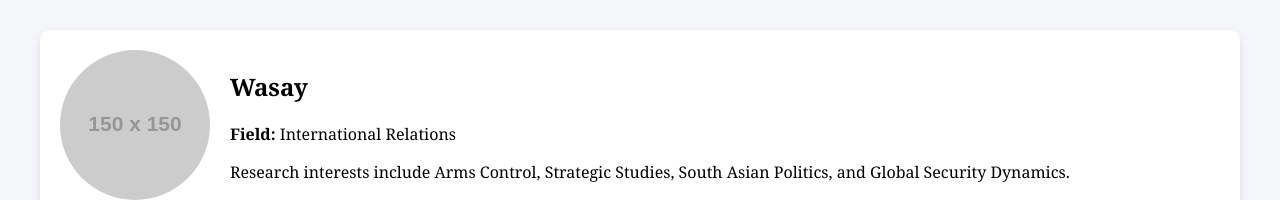
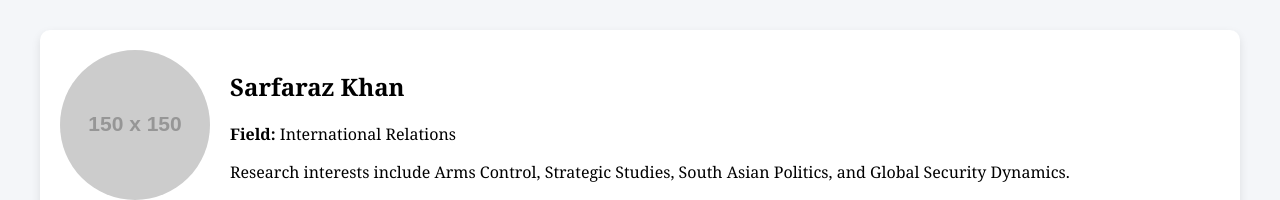
Before and after one commit to sarfarazkhansherani/Sarfaraz-Khan-Sherani-, a plain HTML site: page index.html in a window 1280 px wide. Shown: the part 790-990 px from the top of the page. Drawn offline with Linux system fonts and the light colour scheme; placeholder pictures from the web are drawn by us.

Commit message:
Update index.html

```diff
--- a/index.html
+++ b/index.html
@@ -93,7 +93,7 @@
     <div class="card profile">
         <img src="https://via.placeholder.com/150" alt="Profile Picture">
         <div>
-            <h2>Wasay</h2>
+            <h2>Sarfaraz Khan </h2>
             <p><strong>Field:</strong> International Relations</p>
             <p>Research interests include Arms Control, Strategic Studies, South Asian Politics, and Global Security Dynamics.</p>
         </div>
```
